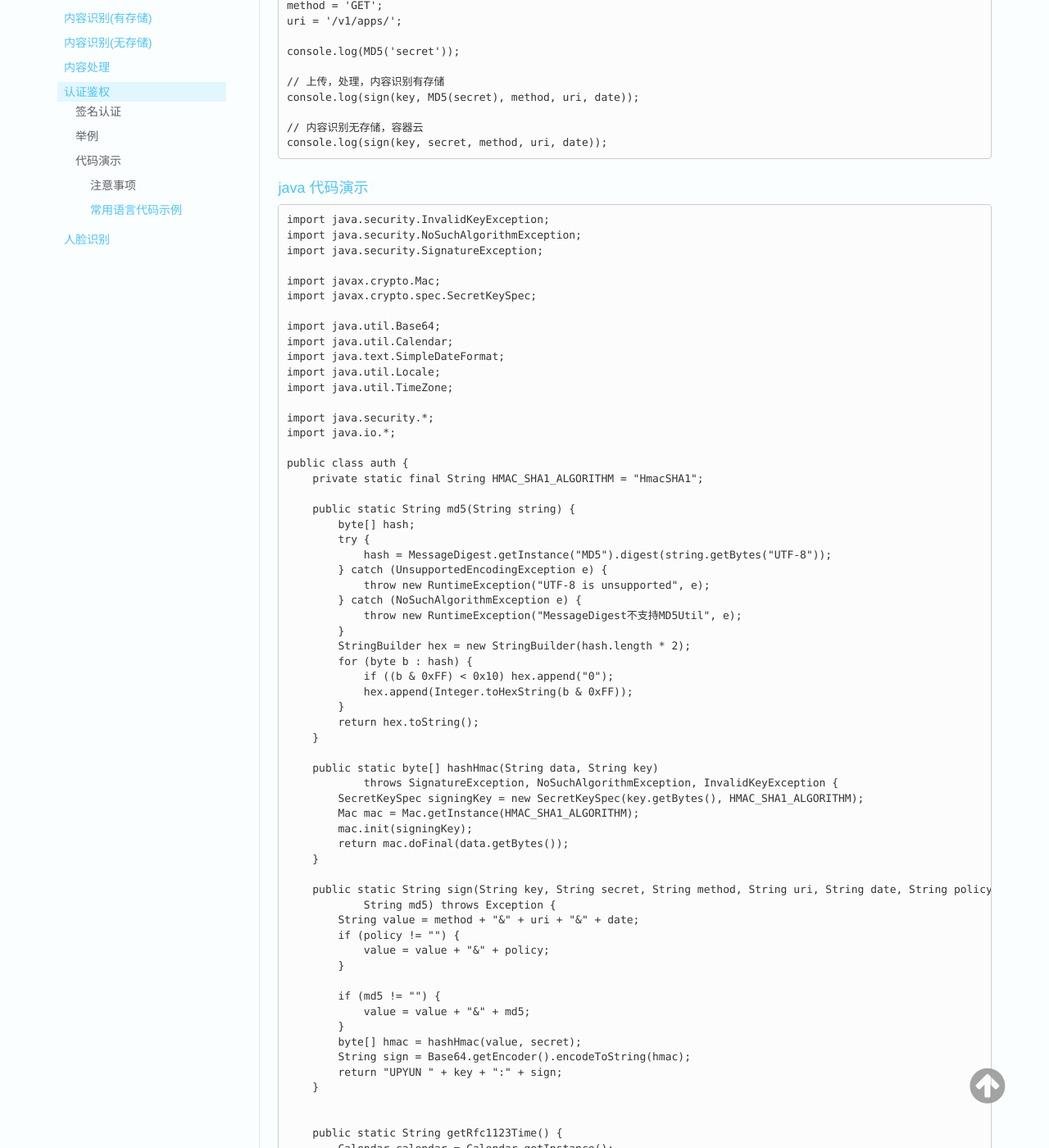
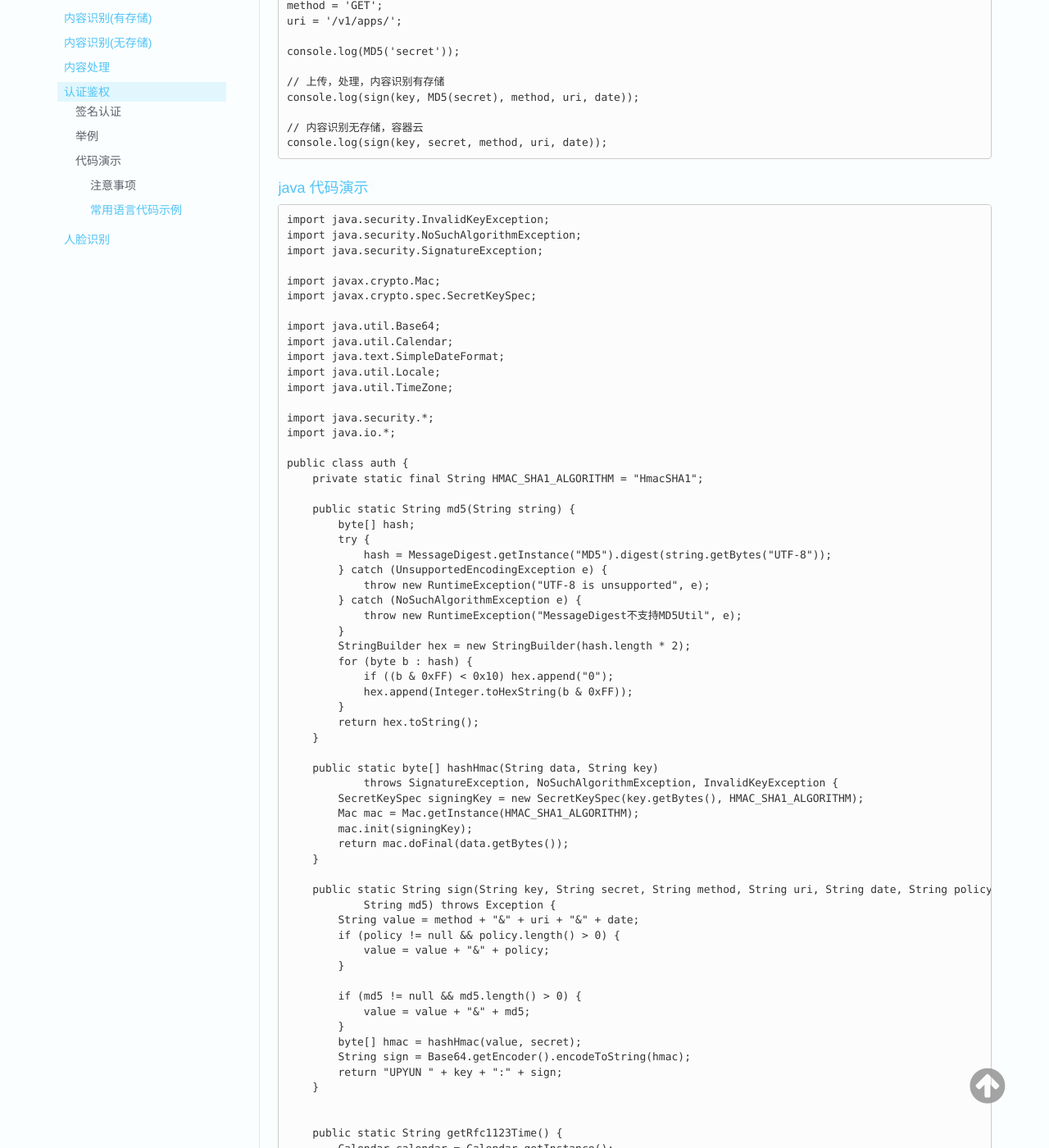
Before and after one commit to upyun/docs, an MkDocs documentation site: the page built from sources/ai/authorization.md, in a window 1280 px wide and 1400 px high, scrolled down 4983 px. Shown: the whole window at 82% size. Built offline with MkDocs 1.6.1, drawn with Linux system fonts in a browser that asks for light colours; old or Windows-style settings are respelled for this version of MkDocs; some of the changed text lies outside the part shown.

Commit message:
fix java authorization example and update java sdk version

```diff
--- a/sources/ai/authorization.md
+++ b/sources/ai/authorization.md
@@ -317,11 +317,11 @@ public class auth {
     public static String sign(String key, String secret, String method, String uri, String date, String policy,
             String md5) throws Exception {
         String value = method + "&" + uri + "&" + date;
-        if (policy != "") {
+        if (policy != null && policy.length() > 0) {
             value = value + "&" + policy;
         }
 
-        if (md5 != "") {
+        if (md5 != null && md5.length() > 0) {
             value = value + "&" + md5;
         }
         byte[] hmac = hashHmac(value, secret);
```
Also changed, not shown: sources/api/authorization.md (+2 -2 lines), sources/api/sdk.md (+1 -1 lines), sources/cloud/authorization.md (+2 -2 lines).
